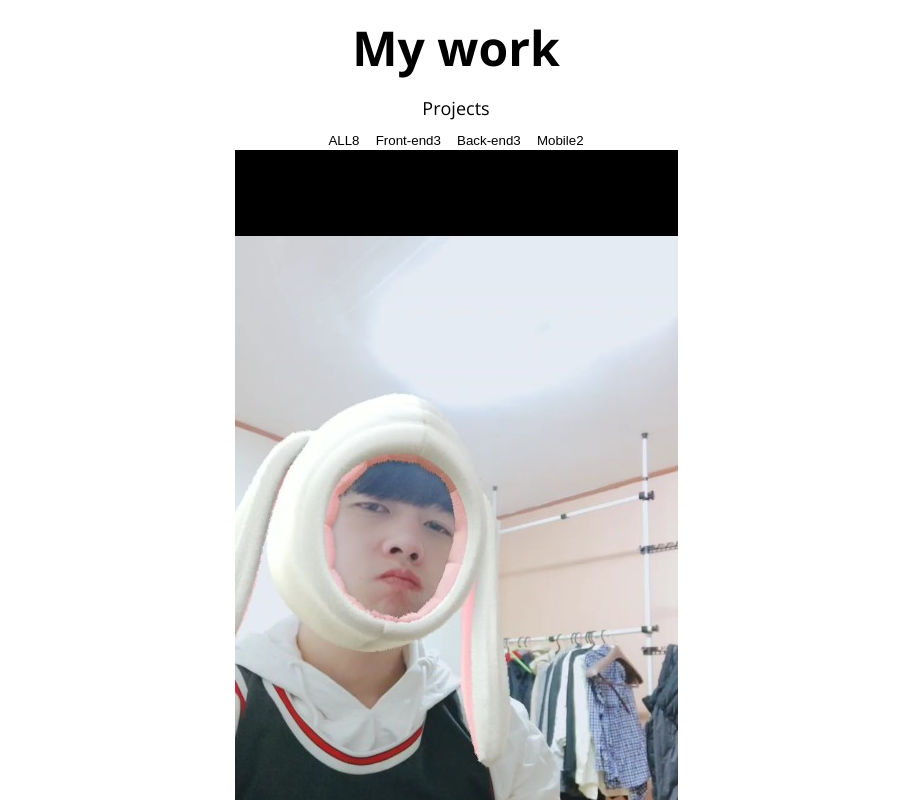
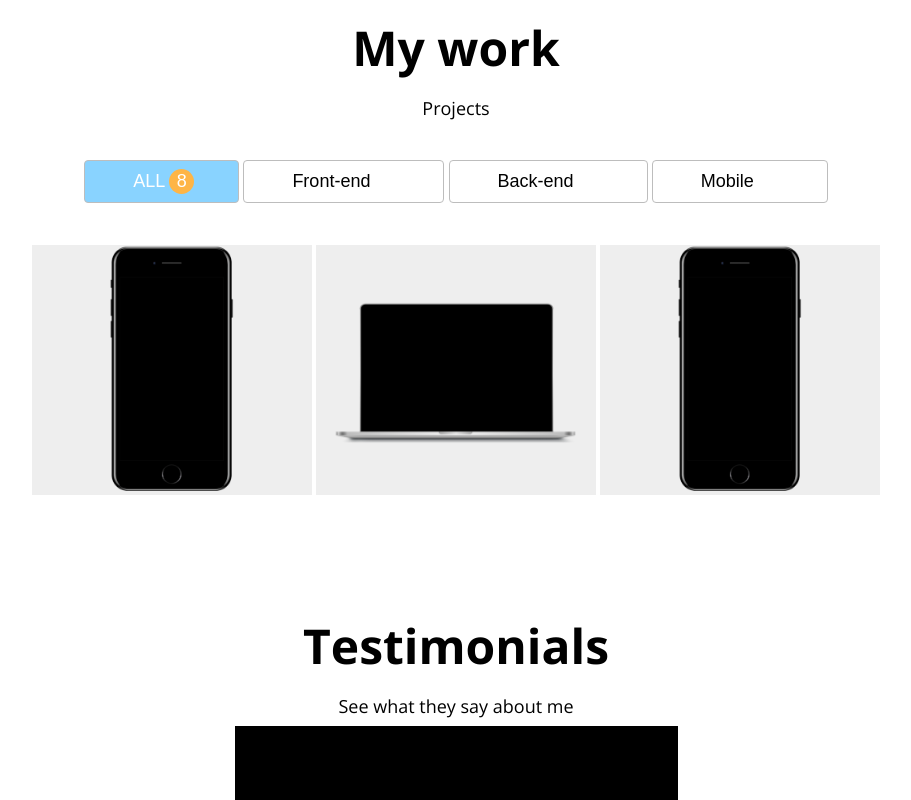
Before and after one commit to atomsong9090/portfolio, a plain HTML site: page index.html in a window 1280 px wide. Shown: the part 2240-3040 px from the top of the page, without its empty margins (184-1095 px from the left). Drawn offline with nearby package versions, Linux system fonts and the light colour scheme.

Commit message:
Add: CSS index__work__section

```diff
--- a/index.html
+++ b/index.html
@@ -181,7 +181,7 @@
       <h1>My work</h1>
       <h3>Projects</h3>
       <div class="work__categories">
-        <button class="category__btn">
+        <button class="category__btn active">
           ALL<span class="category__count">8</span>
         </button>
         <button class="category__btn">
@@ -197,7 +197,7 @@
 
       <div class="work__projects">
         <a href="github.com" class="project" target="blank">
-          <img src="imgs/etc.jpg" alt="Kakao Talk" />
+          <img src="imgs/iphone.png" alt="Kakao Talk" class="project__img" />
           <div class="project__description">
             <h3>Kakao Talk</h3>
             <span>Clone coding with HTML and CSS</span>
@@ -205,7 +205,7 @@
         </a>
 
         <a href="github.com" class="project" target="blank">
-          <img src="imgs/etc.jpg" alt="Kakao Talk" />
+          <img src="imgs/macbook.png" alt="Kakao Talk" class="project__img" />
           <div class="project__description">
             <h3>Kakao Talk</h3>
             <span>Clone coding with HTML and CSS</span>
@@ -213,7 +213,7 @@
         </a>
 
         <a href="github.com" class="project" target="blank">
-          <img src="imgs/etc.jpg" alt="Kakao Talk" />
+          <img src="imgs/iphone.png" alt="Kakao Talk" class="project__img" />
           <div class="project__description">
             <h3>Kakao Talk</h3>
             <span>Clone coding with HTML and CSS</span>
--- a/style.css
+++ b/style.css
@@ -312,3 +312,101 @@ p {
 .etc {
   padding: 20px;
 }
+
+/* Work */
+
+.work__categories {
+  margin: 40px;
+}
+
+.category__btn {
+  border: 1px solid var(--color-dark-white);
+  border-radius: var(--size-border-radious);
+  font-size: var(--font-regular);
+  padding: 8px 48px;
+}
+
+.category__btn.active,
+.category__btn:hover {
+  background-color: var(--color-blue);
+  color: var(--color-white);
+}
+
+.category__btn.active .category__count,
+.category__btn:hover .category__count {
+  opacity: 1;
+  top: 0;
+}
+
+.category__count {
+  background-color: var(--color-orange);
+  border-radius: 50%;
+  color: var(--color-white);
+  width: 25px;
+  height: 25px;
+  display: inline-block;
+  line-height: 25px;
+  position: relative;
+  top: -20px;
+  left: 4px;
+  opacity: 0;
+  transition: all var(--animation-duration) ease-in;
+}
+
+.work__projects {
+  display: flex;
+  flex-wrap: wrap;
+  justify-content: center;
+}
+
+.project {
+  position: relative;
+  display: flex;
+  justify-content: center;
+  align-items: center;
+  width: 280px;
+  height: 250px;
+  margin: 2px;
+  background-color: var(--color-light-white);
+}
+
+.project__img {
+  max-width: 100%;
+  max-height: 100%;
+}
+
+.project__description {
+  position: absolute;
+  background-color: black;
+  display: flex;
+  flex-direction: column;
+  justify-content: center;
+  width: 100%;
+  height: 100%;
+  top: 0;
+  left: 0;
+  opacity: 0;
+  transform: translateY(10px);
+  transition: all var(--animation-duration) ease-in;
+}
+
+.project__description h3 {
+  color: var(--color-white);
+}
+
+.project:hover .project__description {
+  opacity: 0.8;
+  transform: translateY(0px);
+}
+
+.project__description h3::after {
+  content: "";
+  display: block;
+  position: relative;
+  left: 50%;
+  width: 25px;
+  height: 2px;
+  margin-left: -12px;
+  margin-top: 8px;
+  background-color: var(--color-dark-white);
+}
```
Also changed, not shown: imgs/iphone.png (added), imgs/macbook.png (added).
